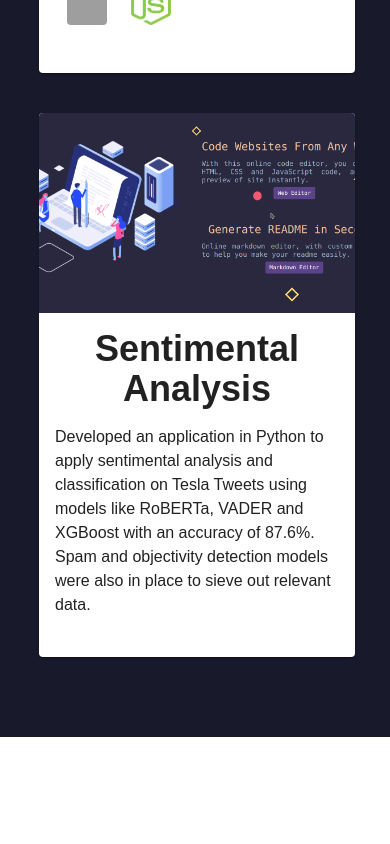
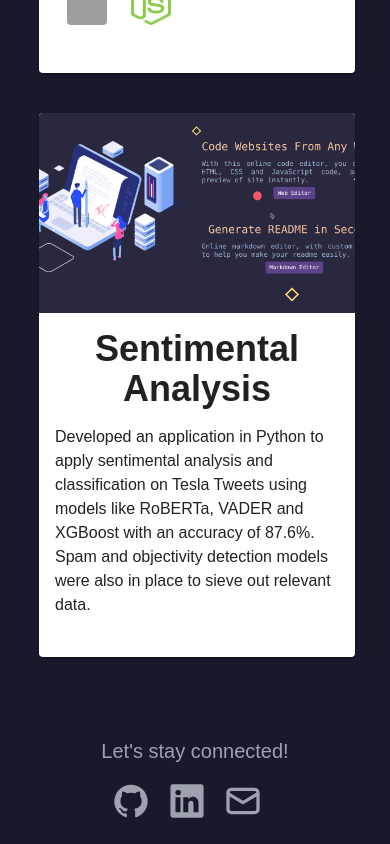
Before and after one commit to yequan99/yequan99.github.io, a React (Create React App) app: page / in a window 390 px wide. Shown: the part 4699-5543 px from the top of the page. Before the commit the page ends 5436 px from the top, so only its background shows below. Built offline with nearby package versions, Linux system fonts and the light colour scheme; grey boxes are pictures that could not be loaded; a web font is replaced by a local one.

Commit message:
Added connection icons for footer

```diff
--- a/src/App.js
+++ b/src/App.js
@@ -20,6 +20,9 @@
           <section id="about" className="w-full pt-12 bg-navy"><About /></section>
           <section id="experiences" className="w-full pt-12 bg-navy"><Experiences /></section>
           <section id="projects" className="w-full pt-12 bg-navy"><Projects /></section>
+          <div className="bg-navy md:hidden">
+            <Sidebar />
+          </div>
         </div>
       </div>
     </>
--- a/src/components/Sidebar.js
+++ b/src/components/Sidebar.js
@@ -10,19 +10,22 @@
 
     return (
         <div className="flex flex-col w-full h-full">
+            <div className="md:hidden text-center text-gray-400">
+                <h1 className="text-xl pb-4">Let's stay connected!</h1>
+            </div>
             <div className="flex mt-auto w-full justify-center">
                 <ul>
-                    <li className="pb-4">
+                    <li className="inline-block md:block pb-4 pr-4 md:pr-0">
                         <a href={socialIcons.github} target="_blank" rel="noopener noreferrer">
                             <UilGithub className="text-gray-400 transition ease-in-out delay-350 hover:-translate-y-1" size="2.5rem" />
                         </a>
                     </li>
-                    <li className="pb-4">
+                    <li className="inline-block md:block pb-4 pr-4 md:pr-0">
                         <a href={socialIcons.linkedin} target="_blank" rel="noopener noreferrer">
                             <UilLinkedin className="text-gray-400 transition ease-in-out delay-350 hover:-translate-y-1" size="2.5rem" />
                         </a>
                     </li>
-                    <li className="pb-4">
+                    <li className="inline-block md:block pb-4 pr-4 md:pr-0">
                         <a href={socialIcons.email} target="_blank" rel="noopener noreferrer">
                             <UilEnvelopeAlt className="text-gray-400 transition ease-in-out delay-350 hover:-translate-y-1" size="2.5rem" />
                         </a>
```
